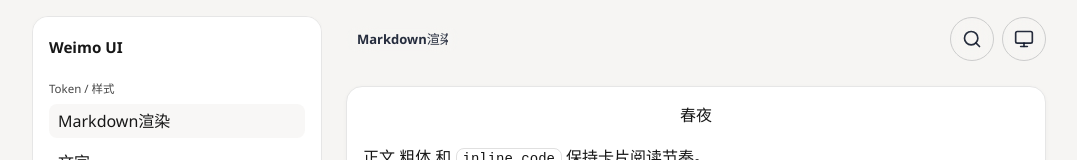
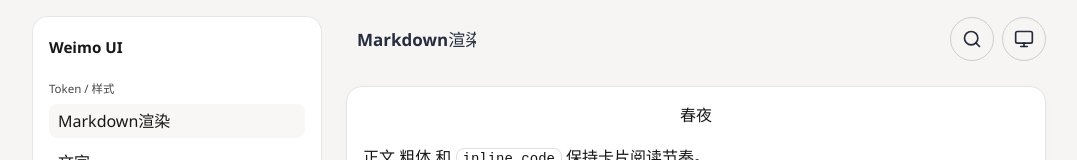
Before and after one commit to jiaowenjun/weimo-ui, a React (Vite) app: page /components/md in a window 1280 px wide. Shown: the top 160 px of the page, without its empty margins (101-1178 px from the left). Built offline with nearby package versions, Linux system fonts and the light colour scheme; what @tiptap/extension-mathematics would draw is missing.

Commit message:
feat: 为顶部工具栏和侧边栏标题添加 lg 字号

```diff
--- a/src/docs/component-definitions/page-layout.tsx
+++ b/src/docs/component-definitions/page-layout.tsx
@@ -65,6 +65,7 @@ function TopBarDemo() {
               bordered={false}
               className="top-bar-preview__title"
               content="页面标题"
+              textSize="lg"
               variant="glass"
             />
           </>
--- a/src/docs/docs-shell.tsx
+++ b/src/docs/docs-shell.tsx
@@ -209,6 +209,7 @@ export function DocsShell() {
           bordered={false}
           className="docs-top-bar__title"
           content={selected.name}
+          textSize="lg"
           variant="glass"
         />
       ) : null}
```
